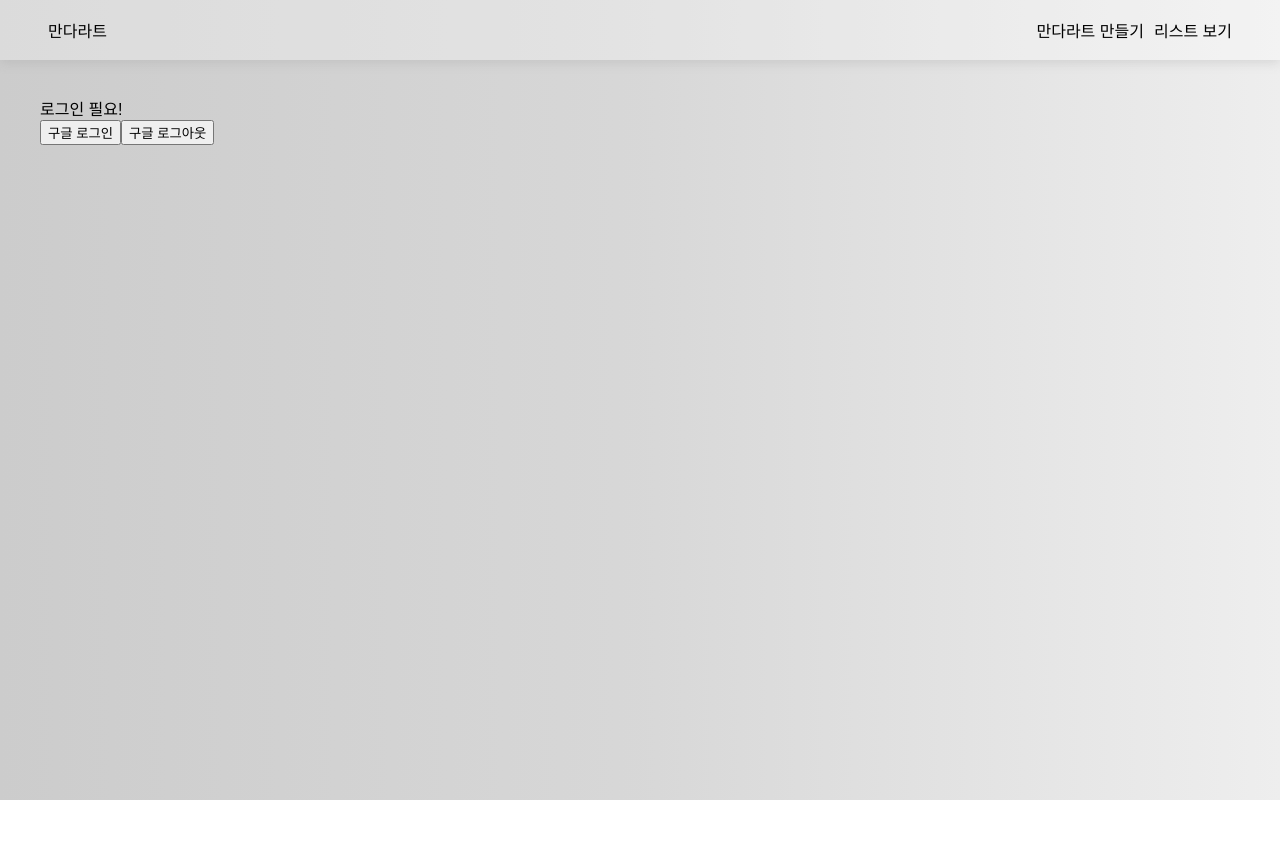
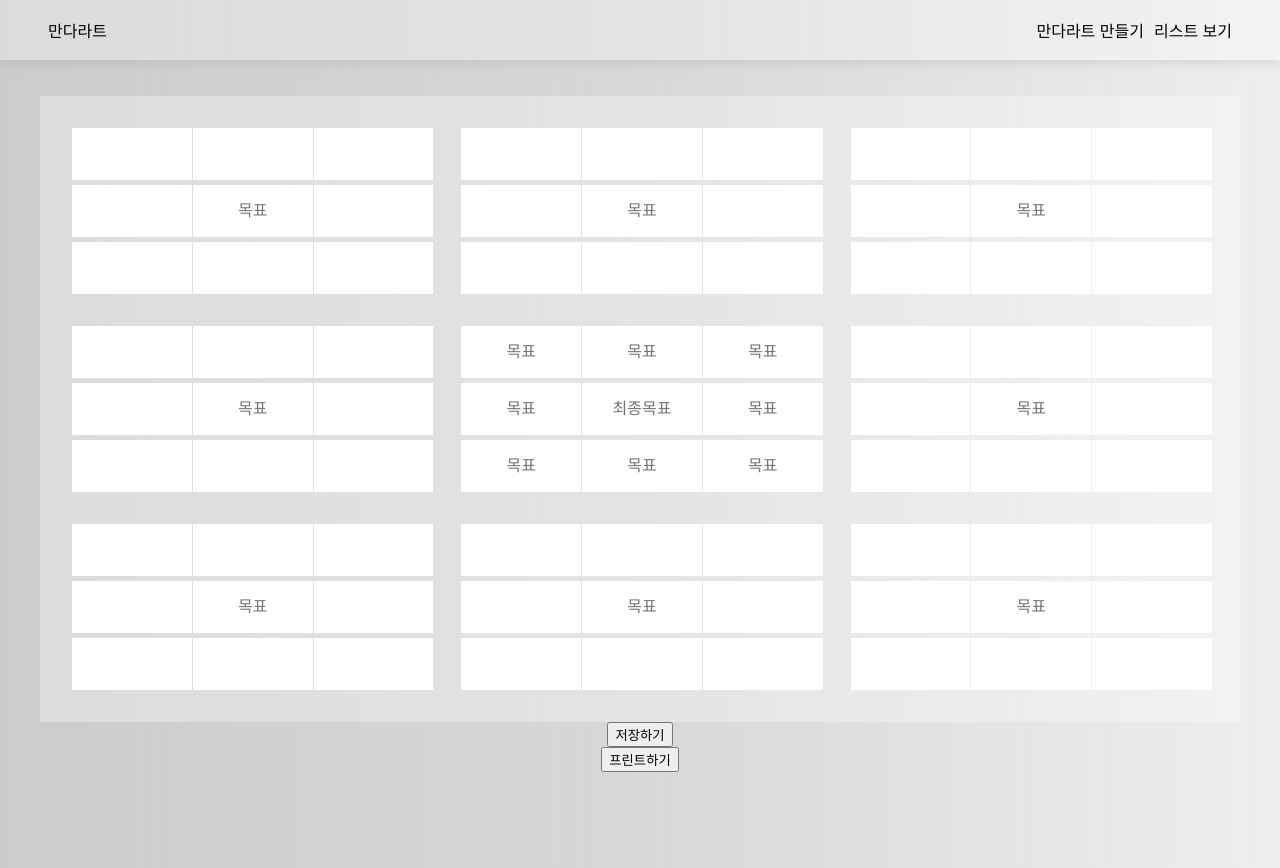
Before and after one commit to yoonjoohye/mandal-art, a React (Create React App) app: page /mandal in a window 1280 px wide. Before the commit this address led to /sign. Before the commit the page ends 800 px from the top, so only its background shows below. Built offline with nearby package versions, Linux system fonts and the light colour scheme; a web font is replaced by a local one.

Commit message:
프린트 버튼 추가

```diff
--- a/src/App.js
+++ b/src/App.js
@@ -1,7 +1,5 @@
 import React, {Component} from 'react';
 import {BrowserRouter, Route, Switch,Redirect} from 'react-router-dom';
-
-import * as firebase from "firebase";
 
 import Home from './components/home/Home';
 
@@ -25,13 +23,6 @@ class App extends Component {
                 </Switch>
                 <Route path="/list" component={MandalArtList}></Route>
                 <Route path="/sign" component={Sign}></Route>
-
-                {
-                    (firebase.auth().currentUser)?
-                    (<Redirect to='/' />):
-                    (<Redirect to='/sign' />)
-
-                }
             </BrowserRouter>
         );
     };
--- a/src/components/auth/Sign.js
+++ b/src/components/auth/Sign.js
@@ -24,6 +24,7 @@ class Sign extends Component {
                 return firebase.auth().signInWithPopup(provider)
                     .then((authData) => {
                         dispatchLogin();
+                        this.props.history.push('/');
                     });
             })
             .catch((error) => {
@@ -37,6 +38,7 @@ class Sign extends Component {
         e.preventDefault();
         firebase.auth().signOut().then(() => {
             dispatchLogout();
+            this.props.history.push('/');
         }).catch(function (error) {
             console.log(error);
         });
--- a/src/components/layout/Header.js
+++ b/src/components/layout/Header.js
@@ -8,10 +8,11 @@ class Header extends Component {
         return (
             <section className="header-section">
                 <div className="header-container flex justify-center justify-between items-center">
-                    <div>만다라트</div>
+                    <Link to="/">만다라트</Link>
                     <div>
                         <span className="header-list"><Link className="mr-10" to="/mandal">만다라트 만들기</Link></span>
                         <span className="header-list"><Link className="" to="/list">리스트 보기</Link></span>
+                        {/*<span>{user?<img src={user.photoURL}/>:''}</span>*/}
                     </div>
                 </div>
             </section>
--- a/src/components/mandalArt/MandalArtTable.js
+++ b/src/components/mandalArt/MandalArtTable.js
@@ -60,6 +60,10 @@ class MandalArtTable extends Component {
 
     }
 
+    onPrint=()=>{
+        window.print();
+    }
+
     onPlaceholder=(tableIndex,dataIndex)=> {
         if (tableIndex === 4) {
             if(dataIndex===4){
@@ -91,7 +95,10 @@ class MandalArtTable extends Component {
                         );
                     })}
                 </div>
+
                 <div className="flex justify-center"><button onClick={this.onSave}>저장하기</button></div>
+                <div className="flex justify-center"><button onClick={this.onPrint}>프린트하기</button></div>
+
             </section>
         );
     }
--- a/src/index.js
+++ b/src/index.js
@@ -16,7 +16,6 @@ import reducers from './redux/actions';
 // 스토어 생성
 const store = createStore(reducers);
 
-
 console.log(store);
 
 ReactDOM.render(<Provider store={store}><App /></Provider>, document.getElementById('root'));
```
